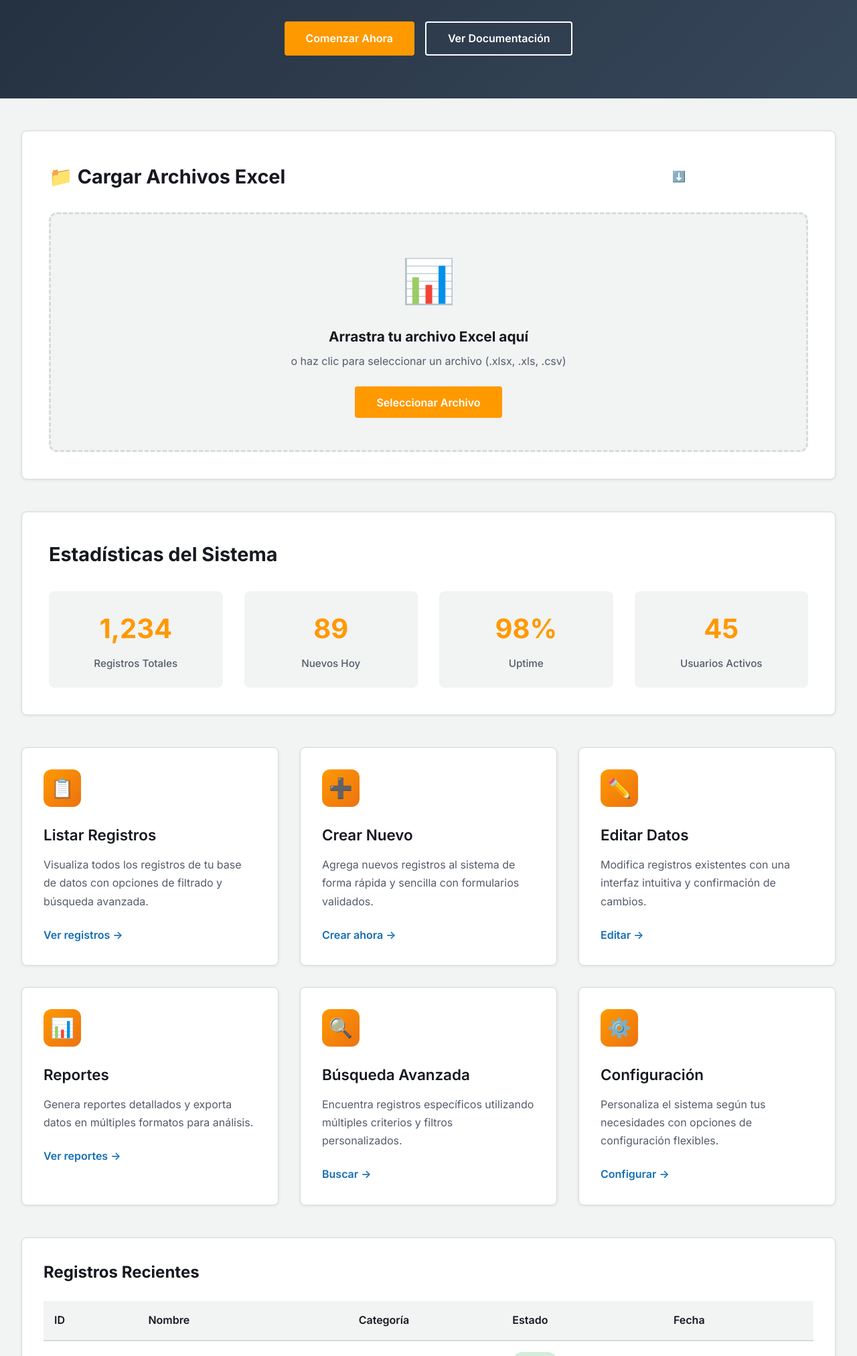
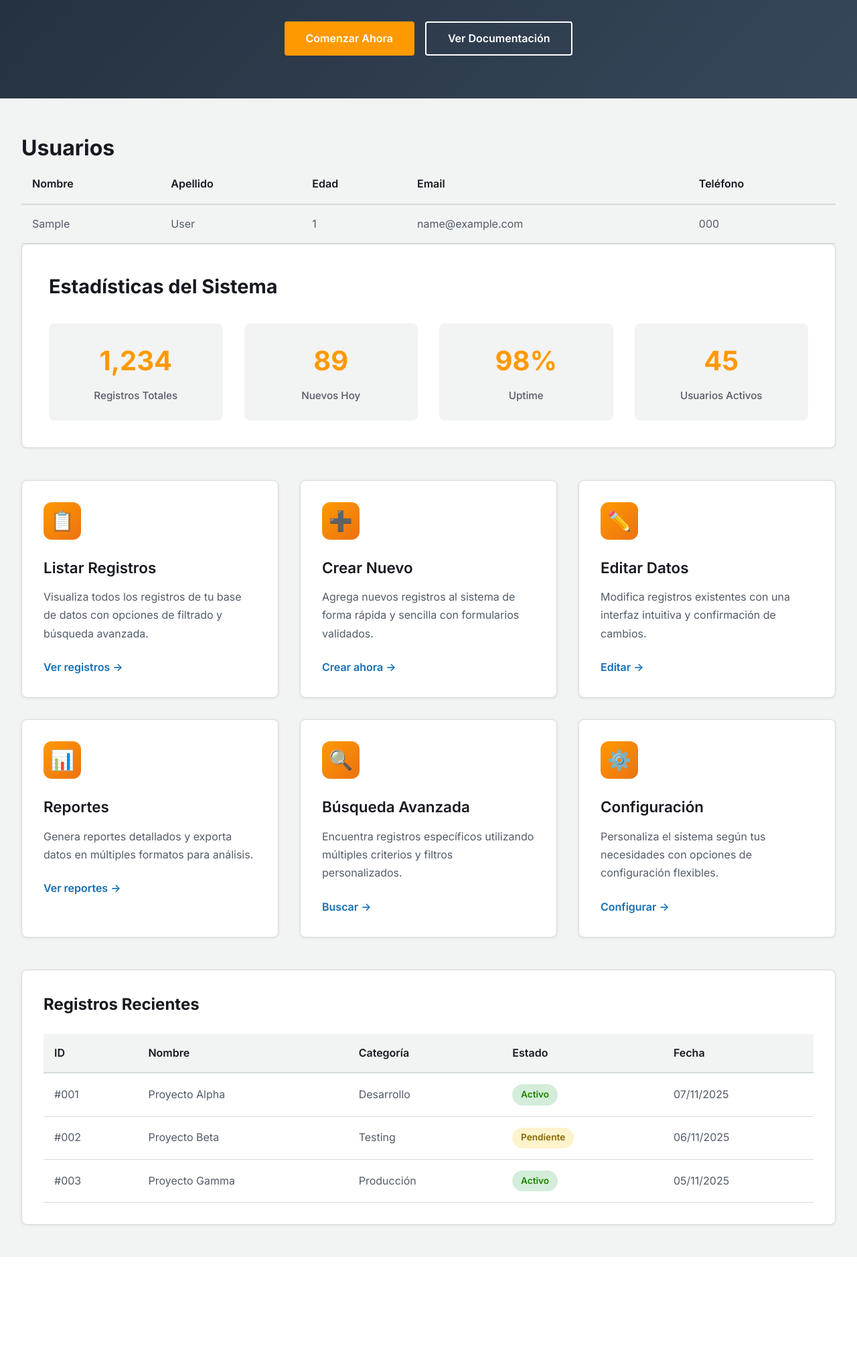
Before and after one commit to BUHOdeb/NuamExchange, a Django app: page /usuarios/ in a window 1280 px wide. Shown: the part 258-2283 px from the top of the page at 67% size. After the commit the page ends 2135 px from the top, so only its background shows below. Run offline with Django 5.2, Linux system fonts and the light colour scheme; tables that the repository leaves empty hold one stand-in row (values such as "Sample post"); some web fonts are replaced.

Commit message:
func listar usuarios

```diff
--- a/App/templates/home.html
+++ b/App/templates/home.html
@@ -608,6 +608,7 @@
 
     <!-- MAIN CONTENT -->
     <div class="container">
+        {% block content %}
         <!-- UPLOAD SECTION -->
         <div class="upload-section">
             <div style="display: flex; justify-content: space-between; align-items: center; margin-bottom: 1.5rem;">
@@ -638,6 +639,7 @@
                 </div>
             </div>
         </div>
+        {% endblock %}
 
         <!-- STATS -->
         <div class="stats">
@@ -668,7 +670,7 @@
                 <div class="card-icon">📋</div>
                 <h3>Listar Registros</h3>
                 <p>Visualiza todos los registros de tu base de datos con opciones de filtrado y búsqueda avanzada.</p>
-                <a href="#" class="card-link">Ver registros →</a>
+                <a href="{% url 'listar_usuarios'%}" class="card-link">Ver registros →</a>
             </div>
 
             <div class="card">
--- a/App/templates/listar.html
+++ b/App/templates/listar.html
@@ -1,36 +1,33 @@
-{% extends 'home.html'%}
+{% extends 'home.html' %}
 
 {% block content %}
-
-<main>
-    <h1> Usuarios </h1>
-
+<h1>Usuarios</h1>
 <div>
   <table>
     <thead>
-                <tr>Nombre</tr>
-                <tr>Apellido</tr>
-                <tr>Edad</tr>
-                <tr>Email</tr>
-                <tr>Telefono</tr>
+      <tr>
+        <th>Nombre</th>
+        <th>Apellido</th>
+        <th>Edad</th>
+        <th>Email</th>
+        <th>Teléfono</th>
+      </tr>
     </thead>
     <tbody>
       {% for u in usuarios %}
       <tr>
-                    <td>{{u.first_name}}</td>
-                    <td>{{u.last_name}}</td>
-                    <td>{{u.edad}}</td>
-                    <td>{{u.email}}</td>
-                    <td>{{u.telefono}}</td>
+        <td>{{ u.first_name }}</td>
+        <td>{{ u.last_name }}</td>
+        <td>{{ u.edad }}</td>
+        <td>{{ u.email }}</td>
+        <td>{{ u.telefono }}</td>
       </tr>
       {% empty %}
       <tr>
-                    <p> No hay usuarios :CCC </p>
+        <td>No hay usuarios :C</td>
       </tr>
       {% endfor %}
     </tbody>
   </table>
 </div>
-</main>
-
 {% endblock %}
```
Lines whose indentation alone changed are shown as unchanged.
